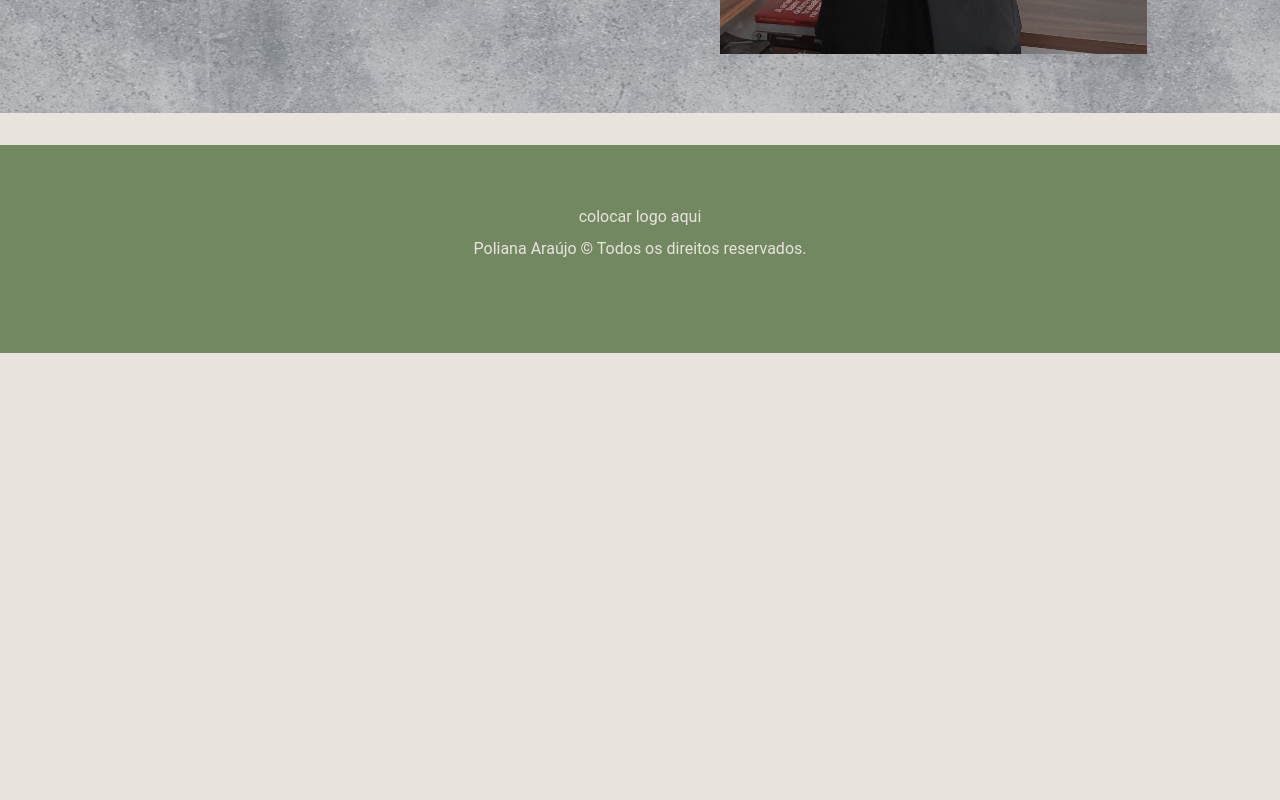
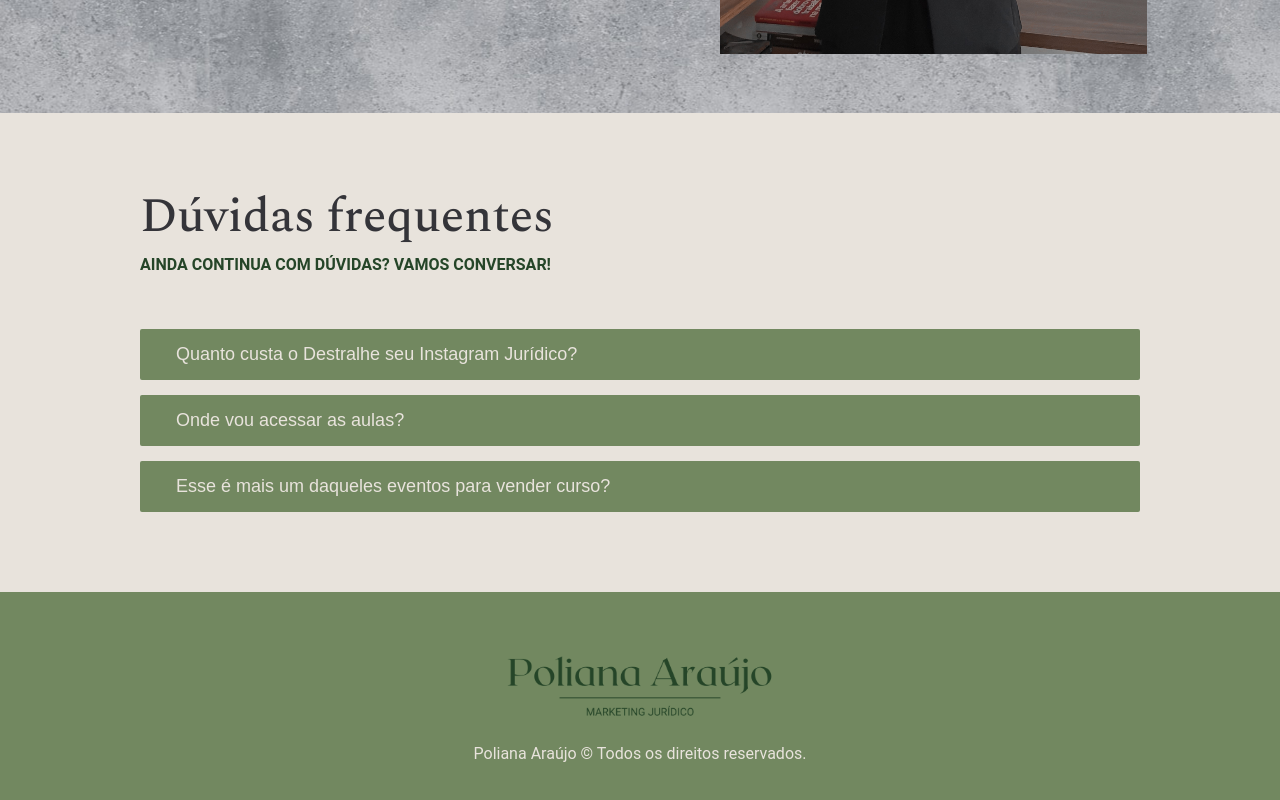
Before and after one commit to julianaraujo333/DestralheJuridico, a React (Create React App) app: page / in a window 1280 px wide. Shown: the part 2125-2925 px from the top of the page. Before the commit the page ends 2478 px from the top, so only its background shows below. Built offline with nearby package versions, Linux system fonts and the light colour scheme.

Commit message:
question

```diff
--- a/package.json
+++ b/package.json
@@ -2,10 +2,12 @@
   "name": "poliana",
   "version": "0.1.0",
   "private": true,
+  "homepage": "https://julianaraujo333.github.io/DestralheJuridico",
   "dependencies": {
     "@testing-library/jest-dom": "^5.16.4",
     "@testing-library/react": "^13.1.1",
     "@testing-library/user-event": "^13.5.0",
+    "gh-pages": "^3.2.3",
     "react": "^18.1.0",
     "react-dom": "^18.1.0",
     "react-router-dom": "^6.3.0",
@@ -14,6 +16,8 @@
     "web-vitals": "^2.1.4"
   },
   "scripts": {
+    "predeploy": "npm run build",
+    "deploy": "gh-pages -d build",
     "start": "react-scripts start",
     "build": "react-scripts build",
     "test": "react-scripts test",
--- a/src/App.js
+++ b/src/App.js
@@ -2,6 +2,7 @@ import "./App.css";
 import Footer from "./Components/Footer";
 import Home from "./Components/Home";
 import Mentor from "./Components/Mentor/Mentor";
+import Questions from "./Components/Questions/Questions";
 import Schedule from "./Components/Schedule/Schedule.js";
 import Stakeholders from "./Components/Stakeholders/Stakeholders";
 
@@ -12,6 +13,7 @@ function App() {
       <Schedule />
       <Stakeholders />
       <Mentor />
+      <Questions />
       <Footer />
     </div>
   );
--- a/src/Components/Footer.js
+++ b/src/Components/Footer.js
@@ -1,10 +1,11 @@
 import React from "react";
 import styles from "./Footer.module.css";
+import logo from "../Assets/logo.png";
 
 const Footer = () => {
   return (
     <footer className={styles.footer}>
-      <p>colocar logo aqui</p>
+      <img src={logo} alt="Poliana Araujo - Marketing Jurídico" />
       <p>Poliana Araújo © Todos os direitos reservados.</p>{" "}
     </footer>
   );
--- a/src/Components/Footer.module.css
+++ b/src/Components/Footer.module.css
@@ -10,3 +10,7 @@
 .footer p{
   margin-top: 1rem;
 }
+
+.footer img{
+  max-width: 350px;
+}
--- a/src/Components/Mentor/Mentor.module.css
+++ b/src/Components/Mentor/Mentor.module.css
@@ -2,7 +2,7 @@
   background-image: url(../../Assets/TexturaChumbo.JPG);
   background-position: center center;
   min-height: 661px;
-
+  margin-bottom: 5em;
 }
 
 
--- /dev/null
+++ b/src/Components/Questions/Collapse.js
@@ -0,0 +1,28 @@
+import React from "react";
+import styles from "./Collapse.module.css";
+
+const Collapse = ({ title, content }) => {
+  const [toggle, setToggle] = React.useState(false);
+
+  function handleToggle() {
+    setToggle(!toggle);
+  }
+
+  return (
+    <>
+      <button onClick={handleToggle}>{title}</button>
+      <div
+        className={styles.collapse}
+        style={{
+          display: toggle ? "block" : "none",
+        }}
+      >
+        <div>
+          <p>{content}</p>
+        </div>
+      </div>
+    </>
+  );
+};
+
+export default Collapse;
--- /dev/null
+++ b/src/Components/Questions/Collapse.module.css
@@ -0,0 +1,32 @@
+.collapse {
+  overflow: hidden;
+  transition: transform 1s;
+  background: #B6C4AB;
+  padding: 3em;
+  margin-bottom: 15px;
+  border-radius: 2px;
+
+}
+
+.collapse > div {
+  overflow: auto;
+
+}
+
+h1, p {
+  margin: 0;
+}
+
+button {
+  font-size:1.125rem;
+  display: block;
+  background: var(--color-light);
+  padding: 15px 2em 15px 2em;
+  border-radius: 2px;
+  color: var(--color-white);
+  width: 100%;
+  border: 0;
+  cursor: pointer;
+  text-align: left;
+  margin-top:15px;
+}
--- /dev/null
+++ b/src/Components/Questions/Questions.js
@@ -0,0 +1,44 @@
+import React from "react";
+import Collapse from "./Collapse";
+import styles from "./Questions.module.css";
+
+const data = [
+  {
+    id: 1,
+    title: "Quanto custa o Destralhe seu Instagram Jurídico?",
+    content: "Nada! O evento é totalmente gratuito.",
+  },
+  {
+    id: 2,
+    title: "Onde vou acessar as aulas?",
+    content:
+      "O link para as 3 aulas ao vivo será enviado no grupo do WhatsApp do evento. Mas não se preocupe, esse grupo é silencioso e serve apenas para o envio dos links e materiais importantes.",
+  },
+  {
+    id: 3,
+    title: "Esse é mais um daqueles eventos para vender curso?",
+    content:
+      "Não tenho porque te esconder isso: no final do Destralhe seu Instagram Jurídico eu vou abrir as vagas para a Turma 4 do 7 Passos, minha mentoria. Faço isso para que você possa tenha um test drive e conheça a minha didática. Mas se não for o seu momento de entrar no 7 Passos, não se preocupe, o conteúdo entregue no evento gratuito será tão denso e transformador quanto o conteúdo pago.",
+  },
+];
+
+const Questions = () => {
+  return (
+    <section className={`${styles.questions} container`}>
+      <h4 className="title">Dúvidas frequentes</h4>
+      <span>Ainda continua com dúvidas? vamos conversar!</span>
+
+      <div>
+        {data.map((question) => (
+          <Collapse
+            key={question.id}
+            title={question.title}
+            content={question.content}
+          />
+        ))}
+      </div>
+    </section>
+  );
+};
+
+export default Questions;
--- /dev/null
+++ b/src/Components/Questions/Questions.module.css
@@ -0,0 +1,13 @@
+.questions {
+  margin-bottom: 5em;
+}
+.questions span{
+  color: var(--color-dark);
+  font-weight: bold;
+  text-transform: uppercase;
+}
+
+.questions >div{
+  margin-top: 3.5rem;
+
+}
```
Also changed, not shown: src/Assets/logoBranco.PNG (added), 1 other file (tests, documents, lock files or other folders).
